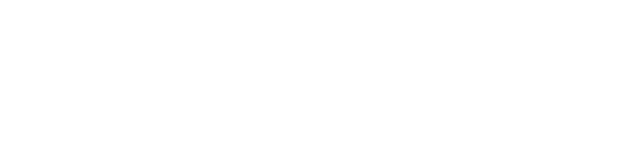
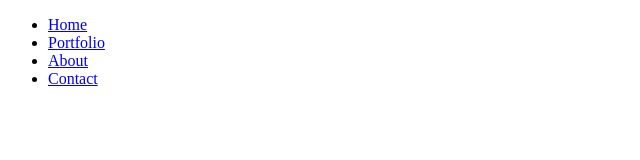
Before and after one commit to soniarb9/Art-Portfolio-Project, a plain HTML site: page portfolio.html in a window 1280 px wide. Shown: the whole page, without its empty margins (0-640 px from the left). Drawn offline with Linux system fonts and the light colour scheme.

Commit message:
Update portfolio.html

```diff
--- a/portfolio.html
+++ b/portfolio.html
@@ -1,5 +1,6 @@
 <!DOCTYPE html>
 <html lang="en">
+
 <head>
   <meta charset="UTF-8" />
   <meta http-equiv="X-UA-Compatible" content="IE=edge" />
@@ -7,7 +8,16 @@
   <title>Art Portfolio Sonia Sharma</title>
   <link rel="stylesheet" href="style.css" />
 </head>
+
 <body>
+  <nav>
+    <ul>
+      <li><a href="/index.html">Home</a></li>
+      <li><a href="/portfolio.html">Portfolio</a></li>
+      <li><a href="/about.html">About</a></li>
+      <li><a href="/contact.html">Contact</a></li>
+    </ul>
+  </nav>
     <!-- grid system -->
     <div class="gallery">
       <div class="photo">
```
Lines whose indentation alone changed are shown as unchanged.
